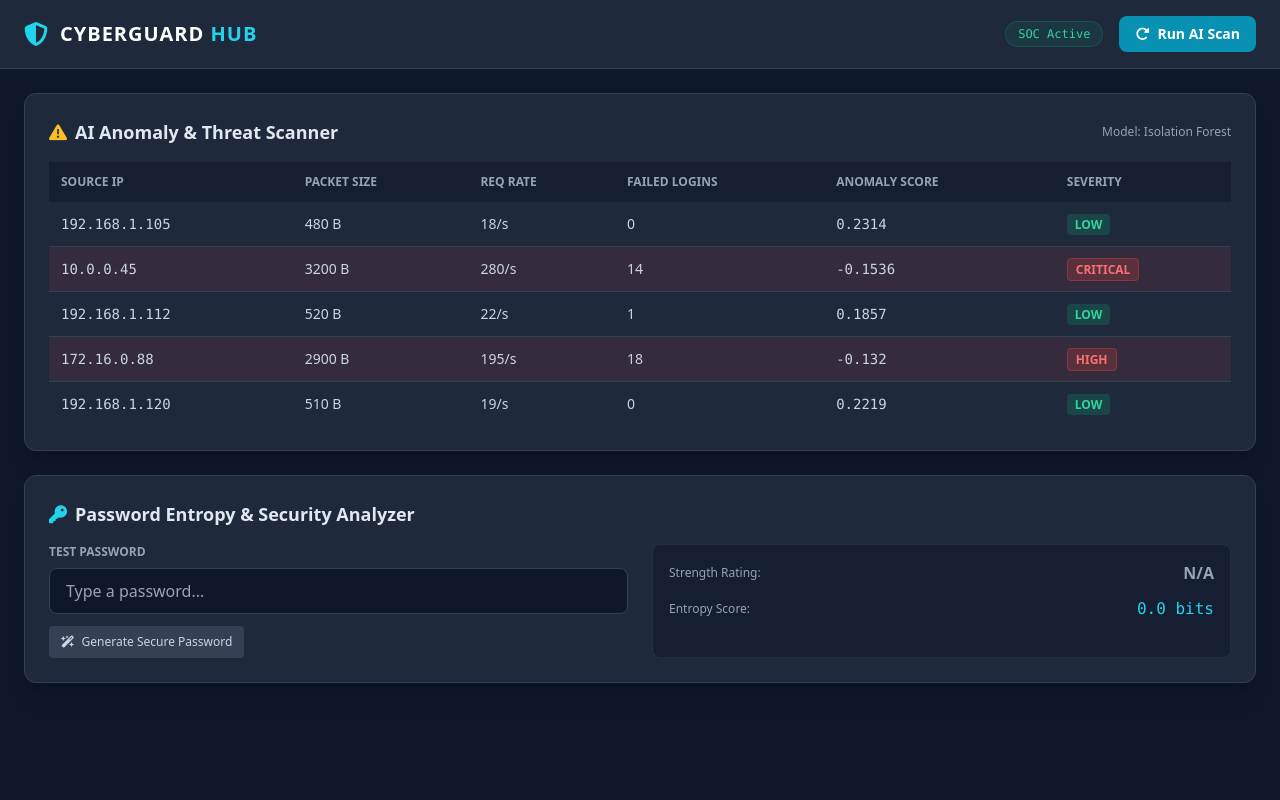
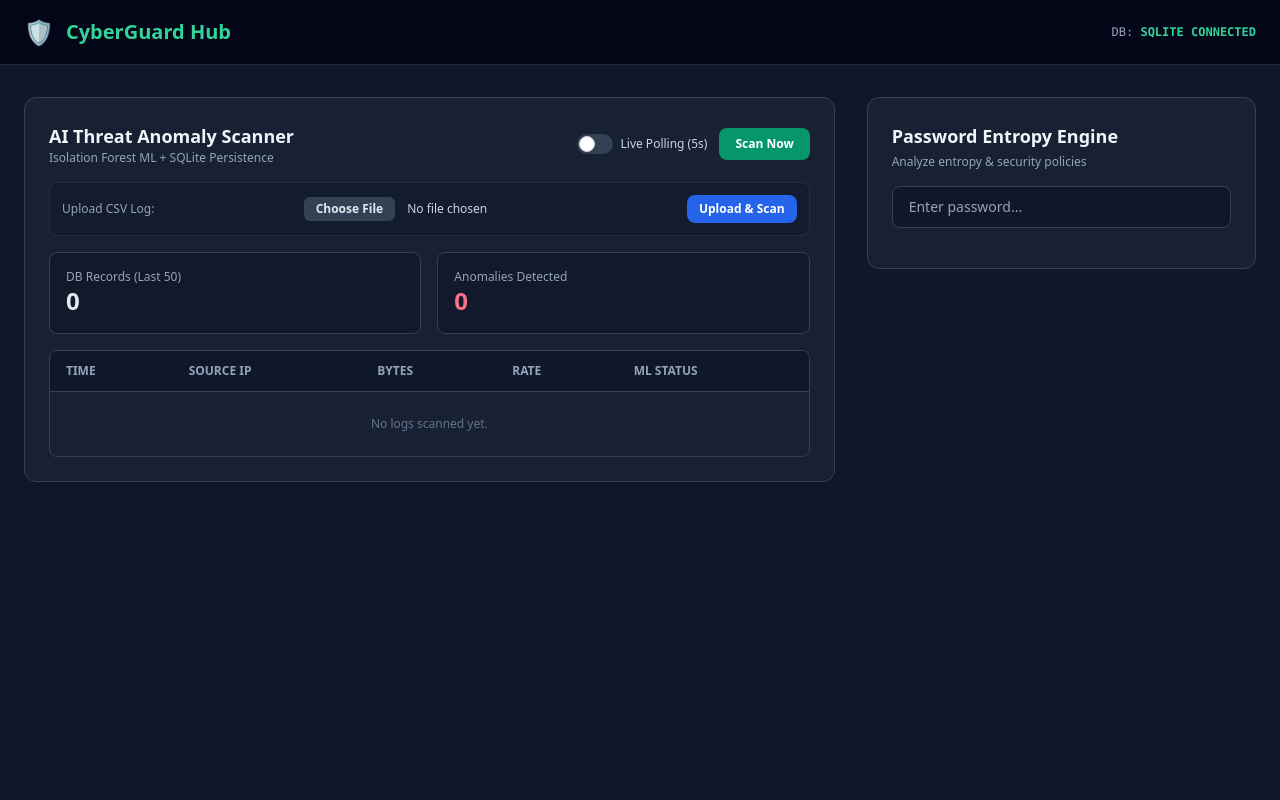
Before and after one commit to SparkleNestshivani01/cyberguard-hub, a Flask app: page / in a window 1280 px wide. Run offline with Flask 3, Linux system fonts and the light colour scheme; some libraries are stand-ins or nearby versions.

Commit message:
Fix test suite indentation and finalize v1.1.0 release

```diff
--- a/app.py
+++ b/app.py
@@ -174,19 +174,170 @@
     analysis = detector.analyze_logs(logs)
     return jsonify({"success": True, "data": analysis}), 200
 
+import os
+import math
+import re
+from datetime import datetime
+import pandas as pd
+import numpy as np
+from flask import Flask, render_template, jsonify, request
+from flask_sqlalchemy import SQLAlchemy
+from sklearn.ensemble import IsolationForest
+
+app = Flask(__name__)
+
+# Database Configuration (SQLite)
+app.config['SQLALCHEMY_DATABASE_URI'] = 'sqlite:///cyberguard.db'
+app.config['SQLALCHEMY_TRACK_MODIFICATIONS'] = False
+db = SQLAlchemy(app)
+
+# Database Models
+class ThreatLog(db.Model):
+    id = db.Column(db.Integer, primary_key=True)
+    source_ip = db.Column(db.String(50), nullable=False)
+    bytes_sent = db.Column(db.Float, nullable=False)
+    request_rate = db.Column(db.Float, nullable=False)
+    is_anomaly = db.Column(db.Boolean, nullable=False)
+    timestamp = db.Column(db.DateTime, default=datetime.utcnow)
+
+with app.app_context():
+    db.create_all()
+
+# Common weak passwords
+WEAK_PASSWORDS = {
+    "123456", "password", "123456789", "12345678", "12345",
+    "1234567", "1234", "qwerty", "111111", "admin"
+}
+
+def generate_mock_traffic(n_samples=20):
+    np.random.seed()
+    normal_bytes = np.random.normal(loc=500, scale=100, size=int(n_samples * 0.9))
+    normal_rates = np.random.normal(loc=20, scale=5, size=int(n_samples * 0.9))
+
+    anomaly_bytes = np.random.uniform(low=2000, high=5000, size=int(n_samples * 0.1))
+    anomaly_rates = np.random.uniform(low=100, high=300, size=int(n_samples * 0.1))
+
+    bytes_sent = np.concatenate([normal_bytes, anomaly_bytes])
+    req_rates = np.concatenate([normal_rates, anomaly_rates])
+    ip_addrs = [f"192.168.1.{np.random.randint(2, 254)}" for _ in range(n_samples)]
+
+    return pd.DataFrame({
+        'source_ip': ip_addrs,
+        'bytes_sent': np.round(bytes_sent, 2),
+        'request_rate': np.round(req_rates, 2)
+    })
+
+def process_and_save_logs(df):
+    model = IsolationForest(contamination=0.1, random_state=42)
+    features = df[['bytes_sent', 'request_rate']].fillna(0)
+    df['anomaly_score'] = model.fit_predict(features)
+    df['is_anomaly'] = df['anomaly_score'].apply(lambda x: True if x == -1 else False)
+
+    # Save to SQLite Database
+    logs_to_db = []
+    for _, row in df.iterrows():
+        log_entry = ThreatLog(
+            source_ip=str(row['source_ip']),
+            bytes_sent=float(row['bytes_sent']),
+            request_rate=float(row['request_rate']),
+            is_anomaly=bool(row['is_anomaly'])
+        )
+        logs_to_db.append(log_entry)
+
+    db.session.add_all(logs_to_db)
+    db.session.commit()
+    return df
+
+@app.route('/')
+def home():
+    return render_template('index.html')
+
+@app.route('/api/v1/threats/scan', methods=['POST'])
+def threat_scan():
+    df = generate_mock_traffic(20)
+    df = process_and_save_logs(df)
+
+    # Fetch top 50 recent records from DB
+    recent_logs = ThreatLog.query.order_by(ThreatLog.timestamp.desc()).limit(50).all()
+
+    return jsonify({
+        "success": True,
+        "total_scanned": len(recent_logs),
+        "anomalies_detected": len([l for l in recent_logs if l.is_anomaly]),
+        "data": [{
+            "id": l.id,
+            "source_ip": l.source_ip,
+            "bytes_sent": l.bytes_sent,
+            "request_rate": l.request_rate,
+            "is_anomaly": l.is_anomaly,
+            "timestamp": l.timestamp.strftime("%H:%M:%S")
+        } for l in recent_logs]
+    })
+
+@app.route('/api/v1/threats/upload-csv', methods=['POST'])
+def upload_csv():
+    if 'file' not in request.files:
+        return jsonify({"success": False, "error": "No file uploaded"}), 400
+
+    file = request.files['file']
+    if file.filename == '':
+        return jsonify({"success": False, "error": "Empty file selection"}), 400
+
+    try:
+        df = pd.read_csv(file)
+        if not all(col in df.columns for col in ['bytes_sent', 'request_rate']):
+            return jsonify({"success": False, "error": "CSV must contain headers: bytes_sent, request_rate"}), 400
+
+        if 'source_ip' not in df.columns:
+            df['source_ip'] = [f"10.0.0.{i+1}" for i in range(len(df))]
+
+        df = process_and_save_logs(df)
+        recent_logs = ThreatLog.query.order_by(ThreatLog.timestamp.desc()).limit(50).all()
+
+        return jsonify({
+            "success": True,
+            "total_scanned": len(recent_logs),
+            "anomalies_detected": len([l for l in recent_logs if l.is_anomaly]),
+            "data": [{
+                "id": l.id,
+                "source_ip": l.source_ip,
+                "bytes_sent": l.bytes_sent,
+                "request_rate": l.request_rate,
+                "is_anomaly": l.is_anomaly,
+                "timestamp": l.timestamp.strftime("%H:%M:%S")
+            } for l in recent_logs]
+        })
+    except Exception as e:
+        return jsonify({"success": False, "error": str(e)}), 500
+
+def calculate_entropy(password):
+    if not password: return 0.0
+    pool_size = 0
+    if re.search(r'[a-z]', password): pool_size += 26
+    if re.search(r'[A-Z]', password): pool_size += 26
+    if re.search(r'[0-9]', password): pool_size += 10
+    if re.search(r'[^a-zA-Z0-9]', password): pool_size += 32
+    return round(len(password) * math.log2(pool_size), 2) if pool_size > 0 else 0.0
+
+def evaluate_password(password):
+    entropy = calculate_entropy(password)
+    suggestions = []
+    if password.lower() in WEAK_PASSWORDS:
+        return {"score": 10, "status": "Very Weak", "entropy": entropy, "suggestions": ["Blacklisted password."]}
+    if len(password) < 8: suggestions.append("Increase length to 12+ chars.")
+    if not re.search(r'[A-Z]', password): suggestions.append("Add uppercase letters.")
+    if not re.search(r'[0-9]', password): suggestions.append("Add numbers.")
+    if not re.search(r'[^a-zA-Z0-9]', password): suggestions.append("Add special characters.")
+
+    score = min(100, int((entropy / 80.0) * 100))
+    status = "Very Strong" if score >= 80 else ("Strong" if score >= 60 else ("Moderate" if score >= 40 else "Weak"))
+    return {"score": score, "status": status, "entropy": entropy, "suggestions": suggestions or ["Password is strong."]}
+
 @app.route('/api/v1/password/analyze', methods=['POST'])
-def api_analyze_password():
-    data = request.get_json(force=True)
-    password = data.get("password", "")
-    if len(password) > 256:
-        return jsonify({"error": "Password exceeds limits"}), 400
-    return jsonify({"success": True, "data": evaluate_password(password)}), 200
-
-@app.route('/api/v1/password/generate', methods=['GET'])
-def api_generate_password():
-    alphabet = string.ascii_letters + string.digits + "!@#$%^&*"
-    pwd = ''.join(secrets.choice(alphabet) for _ in range(16))
-    return jsonify({"success": True, "password": pwd}), 200
+def password_analyze():
+    data = request.get_json() or {}
+    analysis = evaluate_password(data.get("password", ""))
+    return jsonify({"success": True, "data": analysis})
 
 if __name__ == '__main__':
     app.run(debug=True, port=5000)
--- a/templates/index.html
+++ b/templates/index.html
@@ -3,145 +3,174 @@
 <head>
     <meta charset="UTF-8">
     <meta name="viewport" content="width=device-width, initial-scale=1.0">
-    <title>CyberGuard Hub - SOC Dashboard</title>
+    <title>CyberGuard Hub | SOC Dashboard</title>
     <script src="https://cdn.tailwindcss.com"></script>
-    <link href="https://cdnjs.cloudflare.com/ajax/libs/font-awesome/6.4.0/css/all.min.css" rel="stylesheet">
 </head>
-<body class="bg-slate-900 text-slate-100 font-sans antialiased min-h-screen">
-    <!-- Navbar -->
-    <nav class="bg-slate-800 border-b border-slate-700 px-6 py-4 flex justify-between items-center">
+<body class="bg-slate-900 text-slate-100 min-h-screen font-sans">
+    <nav class="border-b border-slate-800 bg-slate-950 px-6 py-4 flex items-center justify-between">
         <div class="flex items-center space-x-3">
-            <i class="fa-solid fa-shield-halved text-cyan-400 text-2xl"></i>
-            <span class="text-xl font-bold tracking-wider text-white">CYBERGUARD <span class="text-cyan-400">HUB</span></span>
+            <span class="text-2xl">🛡️</span>
+            <h1 class="text-xl font-bold text-emerald-400">CyberGuard Hub</h1>
         </div>
-        <div class="flex items-center space-x-4">
-            <span class="text-xs bg-emerald-500/10 text-emerald-400 border border-emerald-500/20 px-3 py-1 rounded-full font-mono">SOC Active</span>
-            <button onclick="runScan()" class="bg-cyan-600 hover:bg-cyan-500 text-white px-4 py-2 rounded-lg text-sm font-semibold transition">
-                <i class="fa-solid fa-rotate-right mr-2"></i>Run AI Scan
-            </button>
+        <div class="text-xs text-slate-400 font-mono">
+            DB: <span class="text-emerald-400 font-semibold">SQLITE CONNECTED</span>
         </div>
     </nav>
 
-    <!-- Main Container -->
-    <div class="max-w-7xl mx-auto p-6 space-y-6">
-        <!-- Threat Detection Section -->
-        <div class="bg-slate-800 border border-slate-700 rounded-xl p-6 shadow-xl">
-            <div class="flex justify-between items-center mb-4">
-                <h2 class="text-lg font-semibold text-slate-200 flex items-center">
-                    <i class="fa-solid fa-triangle-exclamation text-amber-400 mr-2"></i> AI Anomaly & Threat Scanner
-                </h2>
-                <span class="text-xs text-slate-400">Model: Isolation Forest</span>
+    <div class="max-w-7xl mx-auto px-6 py-8 grid grid-cols-1 lg:grid-cols-3 gap-8">
+        <!-- Threat Scanner with Polling & CSV -->
+        <div class="lg:col-span-2 space-y-6">
+            <div class="bg-slate-800/60 border border-slate-700 rounded-xl p-6">
+                <div class="flex items-center justify-between mb-4">
+                    <div>
+                        <h2 class="text-lg font-semibold text-slate-100">AI Threat Anomaly Scanner</h2>
+                        <p class="text-xs text-slate-400">Isolation Forest ML + SQLite Persistence</p>
+                    </div>
+                    <div class="flex items-center space-x-3">
+                        <label class="inline-flex items-center cursor-pointer text-xs text-slate-300">
+                            <input type="checkbox" id="autoRefreshToggle" class="sr-only peer" onchange="toggleAutoRefresh(this)">
+                            <div class="relative w-9 h-5 bg-slate-700 peer-focus:outline-none rounded-full peer peer-checked:after:translate-x-full peer-checked:after:border-white after:content-[''] after:absolute after:top-[2px] after:start-[2px] after:bg-white after:border-gray-300 after:border after:rounded-full after:h-4 after:w-4 after:transition-all peer-checked:bg-emerald-500"></div>
+                            <span class="ms-2">Live Polling (5s)</span>
+                        </label>
+                        <button onclick="runThreatScan()" class="bg-emerald-600 hover:bg-emerald-500 text-white text-xs font-semibold px-4 py-2 rounded-lg transition">Scan Now</button>
+                    </div>
                 </div>
 
-            <div class="overflow-x-auto">
-                <table class="w-full text-left text-sm text-slate-300">
-                    <thead class="bg-slate-900/50 text-slate-400 uppercase text-xs">
+                <!-- CSV Upload Section -->
+                <div class="mb-4 p-3 bg-slate-900/50 border border-slate-700/50 rounded-lg flex items-center justify-between">
+                    <span class="text-xs text-slate-400">Upload CSV Log:</span>
+                    <input type="file" id="csvFileInput" accept=".csv" class="text-xs text-slate-300 file:mr-3 file:py-1 file:px-3 file:rounded-md file:border-0 file:text-xs file:font-semibold file:bg-slate-700 file:text-slate-200 hover:file:bg-slate-600"/>
+                    <button onclick="uploadCSVLog()" class="bg-blue-600 hover:bg-blue-500 text-white text-xs font-semibold px-3 py-1.5 rounded-lg transition">Upload & Scan</button>
+                </div>
+
+                <!-- Metrics -->
+                <div class="grid grid-cols-2 gap-4 mb-4">
+                    <div class="bg-slate-900/80 p-4 rounded-lg border border-slate-700">
+                        <span class="text-xs text-slate-400 block">DB Records (Last 50)</span>
+                        <span id="statScanned" class="text-2xl font-bold text-slate-200">0</span>
+                    </div>
+                    <div class="bg-slate-900/80 p-4 rounded-lg border border-slate-700">
+                        <span class="text-xs text-slate-400 block">Anomalies Detected</span>
+                        <span id="statAnomalies" class="text-2xl font-bold text-rose-400">0</span>
+                    </div>
+                </div>
+
+                <!-- Table -->
+                <div class="overflow-x-auto max-h-80 overflow-y-auto border border-slate-700 rounded-lg">
+                    <table class="w-full text-left text-xs text-slate-300">
+                        <thead class="bg-slate-900 uppercase text-slate-400 border-b border-slate-700 sticky top-0">
                             <tr>
-                            <th class="p-3">Source IP</th>
-                            <th class="p-3">Packet Size</th>
-                            <th class="p-3">Req Rate</th>
-                            <th class="p-3">Failed Logins</th>
-                            <th class="p-3">Anomaly Score</th>
-                            <th class="p-3">Severity</th>
+                                <th class="px-4 py-3">Time</th>
+                                <th class="px-4 py-3">Source IP</th>
+                                <th class="px-4 py-3">Bytes</th>
+                                <th class="px-4 py-3">Rate</th>
+                                <th class="px-4 py-3">ML Status</th>
                             </tr>
                         </thead>
-                    <tbody id="threat-table-body" class="divide-y divide-slate-700">
-                        <tr>
-                            <td colspan="6" class="p-4 text-center text-slate-500">Click "Run AI Scan" to fetch latest network telemetries...</td>
-                        </tr>
+                        <tbody id="threatTableBody" class="divide-y divide-slate-800">
+                            <tr><td colspan="5" class="px-4 py-6 text-center text-slate-500">No logs scanned yet.</td></tr>
                         </tbody>
                     </table>
                 </div>
             </div>
+        </div>
 
-        <!-- Password Security Analyzer -->
-        <div class="bg-slate-800 border border-slate-700 rounded-xl p-6 shadow-xl">
-            <h2 class="text-lg font-semibold text-slate-200 mb-4 flex items-center">
-                <i class="fa-solid fa-key text-cyan-400 mr-2"></i> Password Entropy & Security Analyzer
-            </h2>
-            <div class="grid grid-cols-1 md:grid-cols-2 gap-6">
-                <div>
-                    <label class="block text-xs font-semibold text-slate-400 uppercase mb-2">Test Password</label>
-                    <input type="password" id="pwd-input" oninput="analyzePassword()" placeholder="Type a password..." class="w-full bg-slate-900 border border-slate-700 rounded-lg px-4 py-2.5 text-white focus:outline-none focus:border-cyan-500">
-                    <div class="mt-3 flex space-x-2">
-                        <button onclick="generatePassword()" class="bg-slate-700 hover:bg-slate-600 text-xs px-3 py-2 rounded text-slate-300 transition">
-                            <i class="fa-solid fa-wand-magic-sparkles mr-1"></i> Generate Secure Password
-                        </button>
+        <!-- Password Tool -->
+        <div class="space-y-6">
+            <div class="bg-slate-800/60 border border-slate-700 rounded-xl p-6">
+                <h2 class="text-lg font-semibold text-slate-100 mb-1">Password Entropy Engine</h2>
+                <p class="text-xs text-slate-400 mb-4">Analyze entropy & security policies</p>
+
+                <input type="password" id="passInput" oninput="analyzePassword()" placeholder="Enter password..."
+                    class="w-full bg-slate-900 border border-slate-700 text-slate-100 px-4 py-2.5 rounded-lg text-sm focus:outline-none focus:border-emerald-500 transition mb-4">
+
+                <div id="passResults" class="hidden space-y-3 bg-slate-900/80 p-4 rounded-lg border border-slate-700">
+                    <div class="flex justify-between items-center text-xs">
+                        <span class="text-slate-400">Status:</span>
+                        <span id="passStatus" class="font-bold"></span>
                     </div>
+                    <div class="flex justify-between items-center text-xs">
+                        <span class="text-slate-400">Entropy:</span>
+                        <span id="passEntropy" class="font-mono text-emerald-400 font-semibold"></span>
                     </div>
-                <div class="bg-slate-900/50 p-4 rounded-lg border border-slate-700/50 space-y-3">
-                    <div class="flex justify-between items-center">
-                        <span class="text-xs text-slate-400">Strength Rating:</span>
-                        <span id="pwd-status" class="font-bold text-slate-400">N/A</span>
-                    </div>
-                    <div class="flex justify-between items-center">
-                        <span class="text-xs text-slate-400">Entropy Score:</span>
-                        <span id="pwd-entropy" class="font-mono text-cyan-400">0.0 bits</span>
-                    </div>
-                    <div id="pwd-suggestions" class="text-xs text-amber-400 space-y-1"></div>
+                    <ul id="passSuggestions" class="text-xs text-amber-400 list-disc list-inside space-y-1"></ul>
                 </div>
             </div>
         </div>
     </div>
 
     <script>
-        async function runScan() {
-            const tbody = document.getElementById('threat-table-body');
-            tbody.innerHTML = '<tr><td colspan="6" class="p-4 text-center text-cyan-400"><i class="fa-solid fa-spinner fa-spin mr-2"></i>Analyzing network logs...</td></tr>';
+        let pollingTimer = null;
+
+        async function runThreatScan() {
+            try {
+                const res = await fetch('/api/v1/threats/scan', { method: 'POST' });
+                const json = await res.json();
+                if (json.success) renderThreatData(json);
+            } catch (err) { console.error(err); }
+        }
+
+        async function uploadCSVLog() {
+            const input = document.getElementById('csvFileInput');
+            if (!input.files[0]) return alert('Select a CSV file first.');
+
+            const formData = new FormData();
+            formData.append('file', input.files[0]);
 
             try {
-                const res = await fetch('/api/v1/threats/scan', { method: 'POST', headers: {'Content-Type': 'application/json'}, body: JSON.stringify({}) });
+                const res = await fetch('/api/v1/threats/upload-csv', { method: 'POST', body: formData });
                 const json = await res.json();
+                if (json.success) renderThreatData(json);
+                else alert('Upload failed: ' + json.error);
+            } catch (err) { console.error(err); }
+        }
 
-                tbody.innerHTML = '';
-                json.data.forEach(item => {
-                    const row = document.createElement('tr');
-                    row.className = item.is_anomaly ? 'bg-red-500/10 hover:bg-red-500/20' : 'hover:bg-slate-700/30';
-                    row.innerHTML = `
-                        <td class="p-3 font-mono">${item.source_ip}</td>
-                        <td class="p-3">${item.packet_size} B</td>
-                        <td class="p-3">${item.request_rate}/s</td>
-                        <td class="p-3">${item.failed_logins}</td>
-                        <td class="p-3 font-mono">${item.anomaly_score}</td>
-                        <td class="p-3"><span class="px-2 py-0.5 text-xs font-semibold rounded ${item.is_anomaly ? 'bg-red-500/20 text-red-400 border border-red-500/30' : 'bg-emerald-500/20 text-emerald-400'}">${item.severity}</span></td>
-                    `;
-                    tbody.appendChild(row);
-                });
-            } catch (err) {
-                tbody.innerHTML = '<tr><td colspan="6" class="p-4 text-center text-red-400">Error connecting to Threat Engine</td></tr>';
+        function renderThreatData(json) {
+            document.getElementById('statScanned').innerText = json.total_scanned;
+            document.getElementById('statAnomalies').innerText = json.anomalies_detected;
+            const tbody = document.getElementById('threatTableBody');
+            tbody.innerHTML = json.data.map(item => `
+                <tr class="${item.is_anomaly ? 'bg-rose-950/30' : 'hover:bg-slate-800/40'}">
+                    <td class="px-4 py-2.5 text-slate-400 font-mono">${item.timestamp}</td>
+                    <td class="px-4 py-2.5 font-mono">${item.source_ip}</td>
+                    <td class="px-4 py-2.5">${item.bytes_sent} B</td>
+                    <td class="px-4 py-2.5">${item.request_rate} req/s</td>
+                    <td class="px-4 py-2.5 font-semibold ${item.is_anomaly ? 'text-rose-400' : 'text-emerald-400'}">
+                        ${item.is_anomaly ? '⚠️ ANOMALY' : '✓ NORMAL'}
+                    </td>
+                </tr>
+            `).join('');
+        }
+
+        function toggleAutoRefresh(checkbox) {
+            if (checkbox.checked) {
+                runThreatScan();
+                pollingTimer = setInterval(runThreatScan, 5000);
+            } else {
+                clearInterval(pollingTimer);
             }
         }
 
         async function analyzePassword() {
-            const password = document.getElementById('pwd-input').value;
-            if(!password) return;
+            const password = document.getElementById('passInput').value;
+            const resBox = document.getElementById('passResults');
+            if (!password) return resBox.classList.add('hidden');
 
+            try {
                 const res = await fetch('/api/v1/password/analyze', {
                     method: 'POST',
-                headers: {'Content-Type': 'application/json'},
+                    headers: { 'Content-Type': 'application/json' },
                     body: JSON.stringify({ password })
                 });
-            const { data } = await res.json();
-
-            const statusEl = document.getElementById('pwd-status');
-            statusEl.innerText = data.status;
-            statusEl.style.color = data.color;
-            document.getElementById('pwd-entropy').innerText = `${data.entropy_bits} bits`;
-
-            const suggEl = document.getElementById('pwd-suggestions');
-            suggEl.innerHTML = data.suggestions.map(s => `<div>• ${s}</div>`).join('');
+                const json = await res.json();
+                if (json.success) {
+                    resBox.classList.remove('hidden');
+                    document.getElementById('passStatus').innerText = json.data.status;
+                    document.getElementById('passEntropy').innerText = `${json.data.entropy} bits`;
+                    document.getElementById('passSuggestions').innerHTML = json.data.suggestions.map(s => `<li>${s}</li>`).join('');
                 }
-
-        async function generatePassword() {
-            const res = await fetch('/api/v1/password/generate');
-            const data = await res.json();
-            const input = document.getElementById('pwd-input');
-            input.value = data.password;
-            analyzePassword();
+            } catch (err) { console.error(err); }
         }
-
-        // Run initial scan on load
-        runScan();
     </script>
 </body>
 </html>
```
Also changed, not shown: test_app.py (+18 -12 lines), 1 other file. Lines whose indentation alone changed are shown as unchanged.
